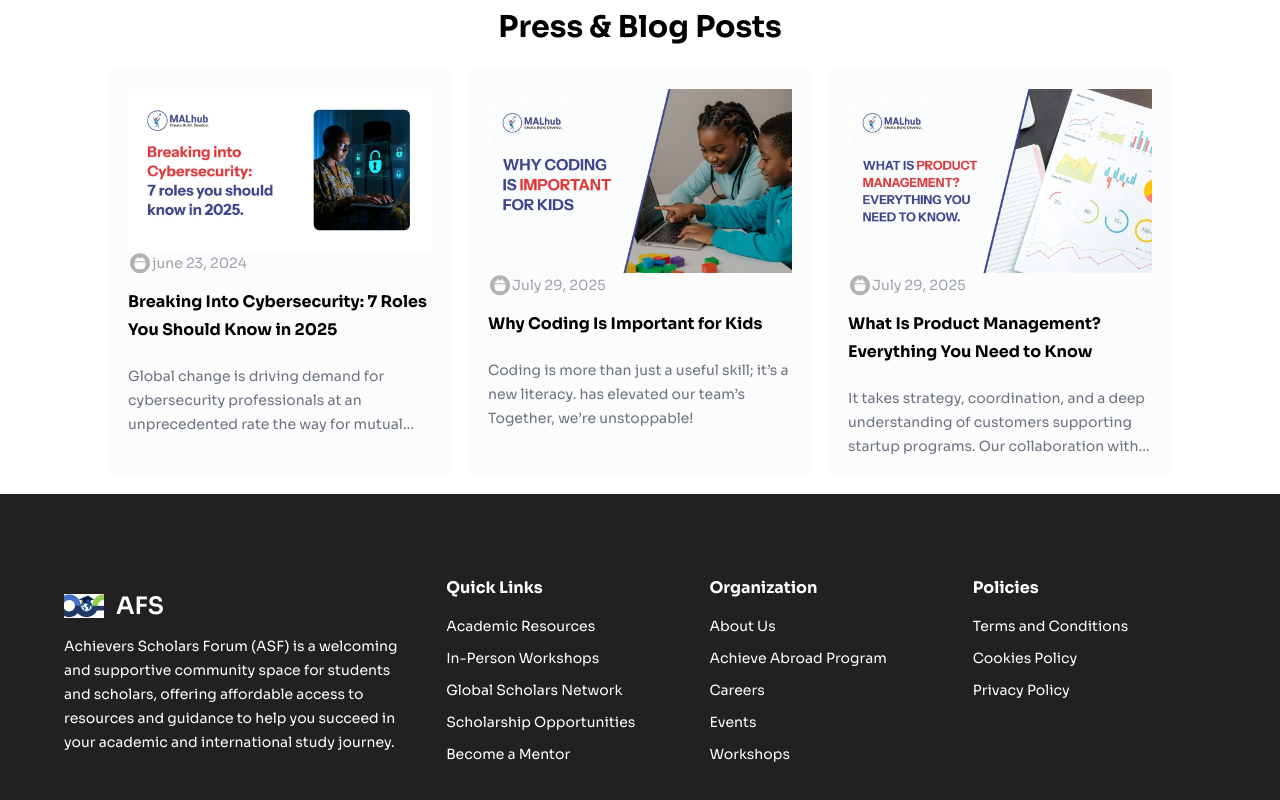
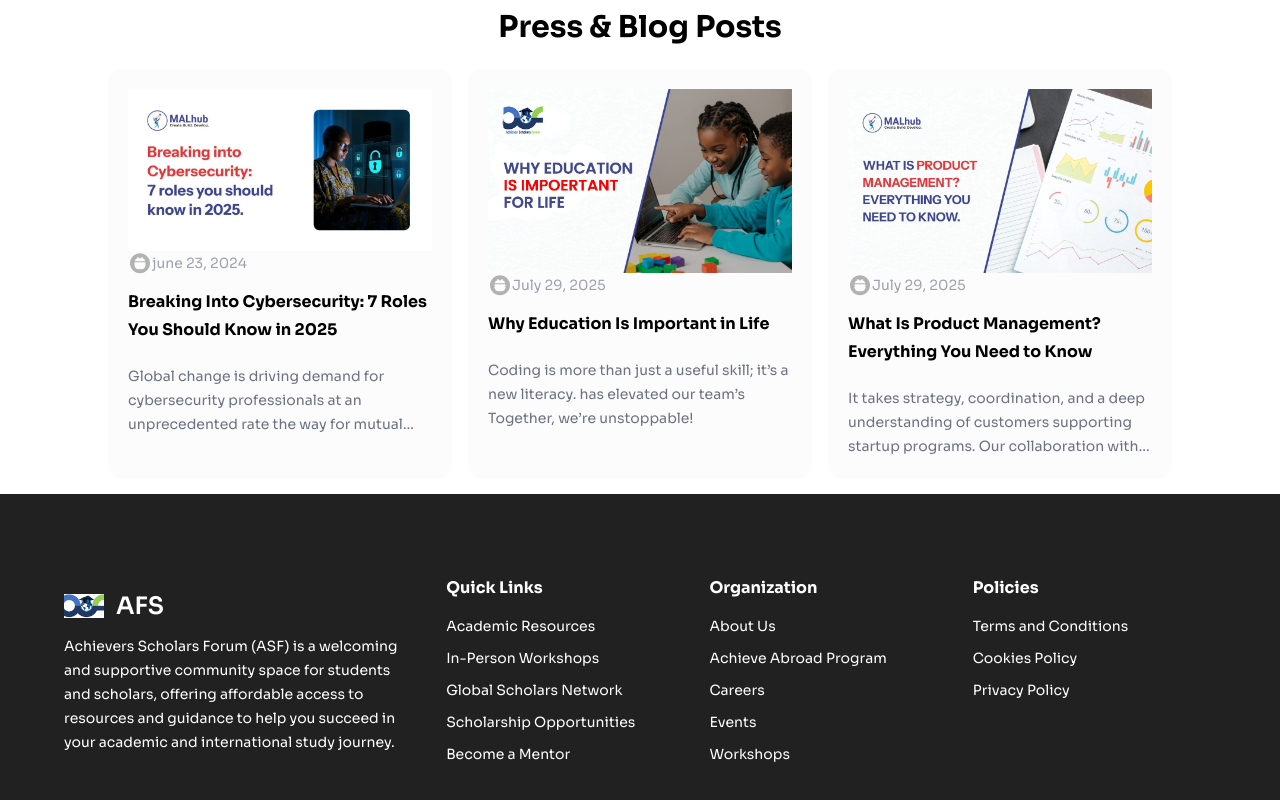
Before and after one commit to waliyullahi1/-ASF, a Nuxt app: page / in a window 1280 px wide. Shown: the part 3378-4178 px from the top of the page. Built offline with nearby package versions, Linux system fonts and the light colour scheme.

Commit message:
update landingpage

```diff
--- a/app/pages/index.vue
+++ b/app/pages/index.vue
@@ -460,7 +460,7 @@ const blog = [
   },
   {
     id: 2,
-    title: 'Why Coding Is Important for Kids',
+    title: 'Why Education Is Important in  Life',
      date:"July 29, 2025",
     description: 'Coding is more than just a useful skill; it’s a new literacy. has elevated our team’s Together, we’re unstoppable!',
    image: 'blog2.jpg',
```
Also changed, not shown: public/images/blog2.jpg.
